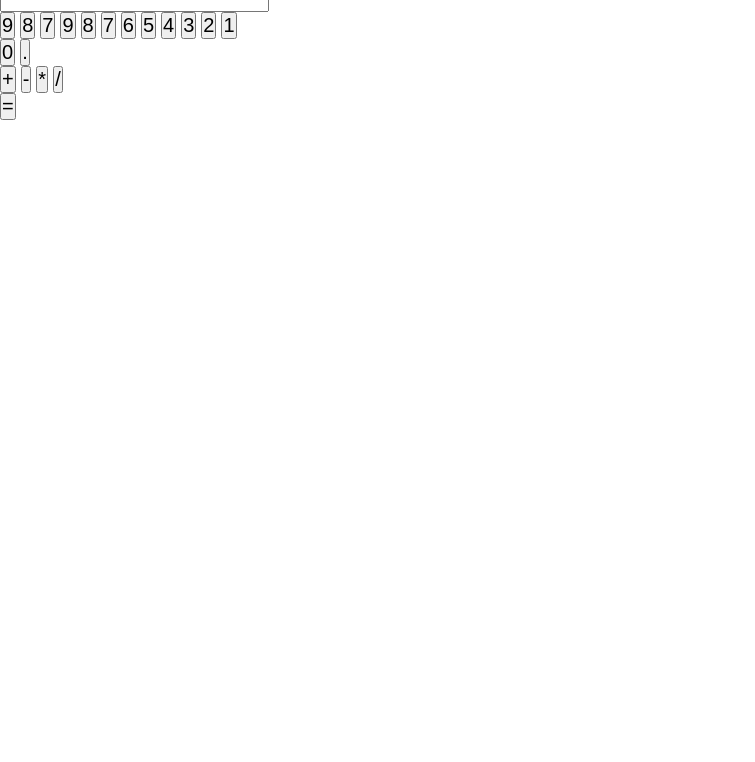
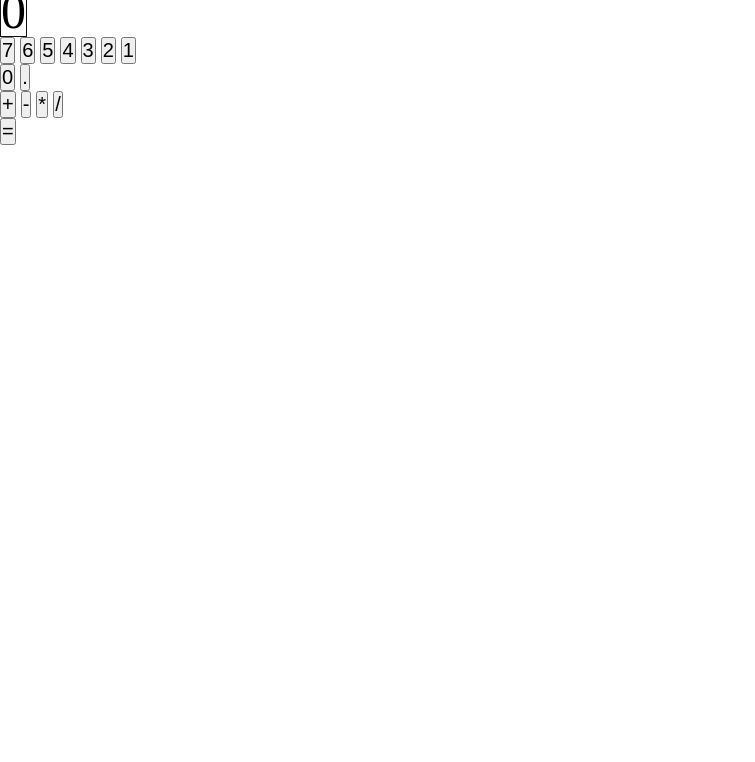
Before and after one commit to Tatyana1502/calculatrice, a plain HTML site: page index.html in a window 1280 px wide. Shown: the part 38-800 px from the top of the page, without its empty margins (0-755 px from the left). Drawn offline with Linux system fonts and the light colour scheme.

Commit message:
first commit

```diff
--- a/assets/css/style.css
+++ b/assets/css/style.css
@@ -14,7 +14,7 @@ h1 {
     display: flex;
     justify-content: center;
     border: 1px solid rgb(18, 17, 17);
-    width: 50px;
+    width: fit-content;
     line-height: 50px;
     font-size: 50px;
 }
--- a/assets/java/script.js
+++ b/assets/java/script.js
@@ -1,9 +1,16 @@
-// var button = document.querySelector("button");
+let allButtons = document.querySelectorAll("button");
+console.log(allButtons);
+allButtons.forEach(unBouton => {
+    unBouton.addEventListener("click", (clickEvent) => {
+        console.log(clickEvent.target.innerText);
+        document.querySelector(".ecran").innerText += clickEvent.target.innerText;
+    })
+})
 // button.addEventListener("click", function() {console.log("oui")});
 // if (Numero >= 0) {
 // oninput.Number = ecran;
 // }
-var op;
+let op;
 function func() {
     var Rezultat;
     var num1 = Number(document.getElementById(num1).value);
--- a/index.html
+++ b/index.html
@@ -14,14 +14,14 @@
     <main>
 
         <!-- <submit type="number" id="ecran">  -->
-         <input type="number" id="ecran">
+         <div class="ecran">0</div>
 
 <div id="numero" class="maNumero">
-    <input type="submit" value="9">
+    <!-- <input type="submit" value="9">
     <input type="submit" value="8">
     <input type="submit" value="7">
     <button id="9">9</button>
-    <button id="8">8</button>
+    <button id="8">8</button> -->
     <button id="7">7</button>
     <button id="6">6</button>
     <button id="5">5</button>
```
